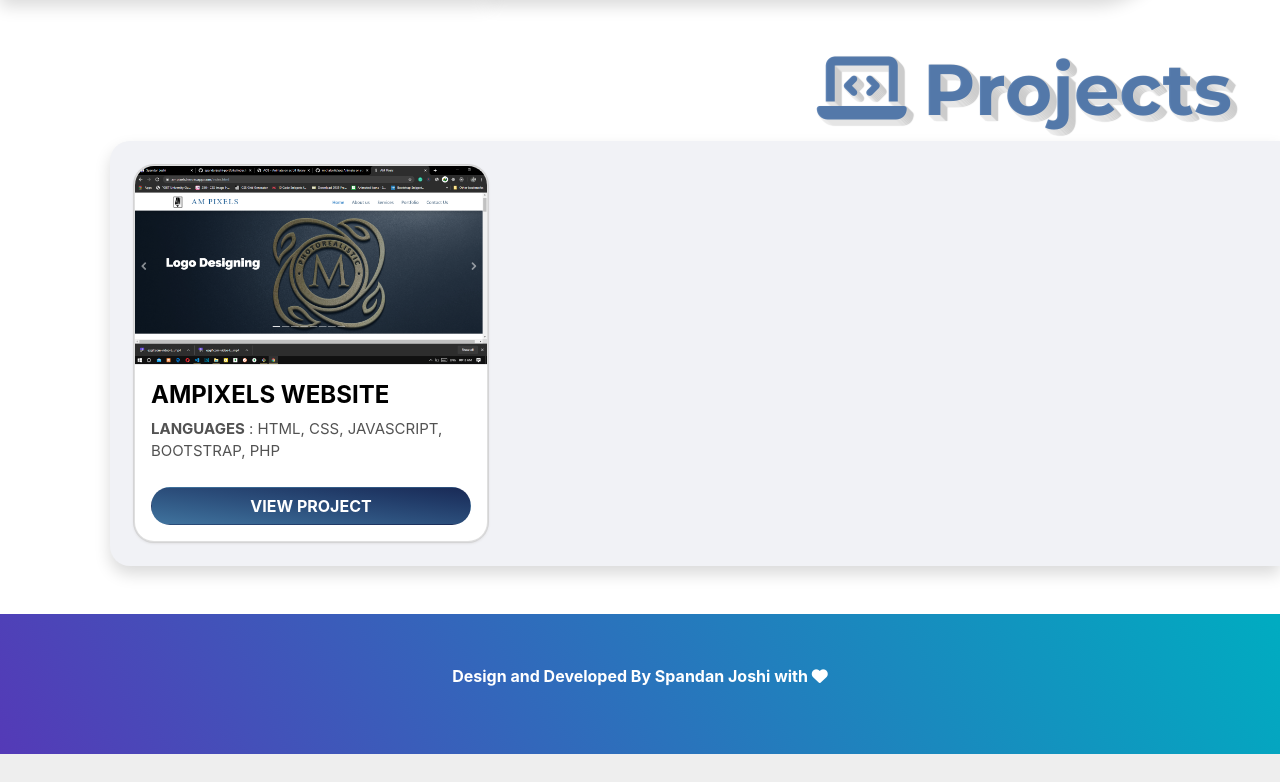
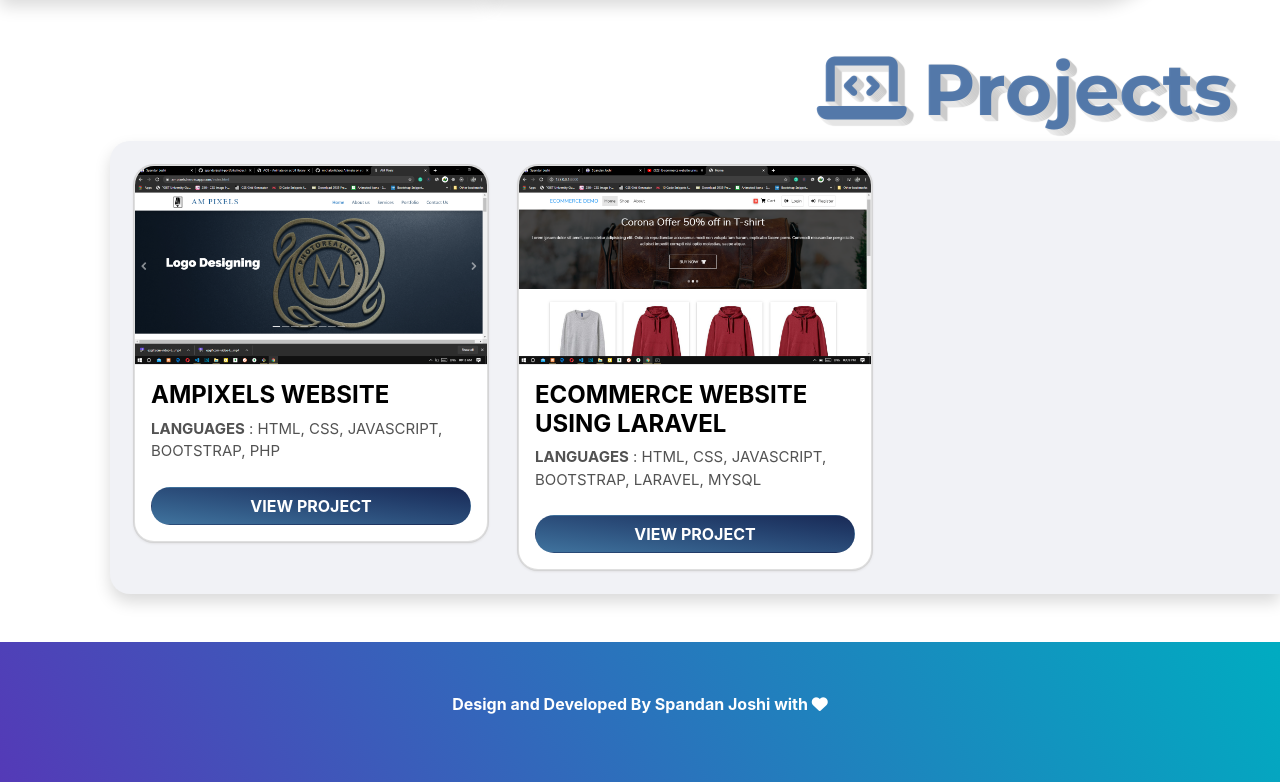
Before and after one commit to spandan114/spandanjoshi-portfolio, a plain HTML site: page index.html in a window 1280 px wide. Shown: the part 1805-2587 px from the top of the page. Before the commit the page ends 2559 px from the top, so only its background shows below. Drawn offline with nearby package versions, Linux system fonts and the light colour scheme.

Commit message:
ecommerce website

```diff
--- a/index.html
+++ b/index.html
@@ -575,6 +575,26 @@
                 </div>
             </div>
                 <!--end-->
+                <!-----card start---->
+              <div class="col-md-4 ">
+                <div class="card project-card"
+                data-aos="fade-up"
+                data-aos-delay="250"
+                >
+                    <img class="card-img-top" src="./Screenshot (28).png">
+                    <div class="card-block">
+                        <h1 class="project-title">Ecommerce Website using laravel</h1>
+                        <div class="work-type-title">
+                            <p class="catagory"><strong>LANGUAGES</strong> : HTML, CSS, JAVASCRIPT, BOOTSTRAP, LARAVEL, MYSQL</p>
+                        </div>
+                        <div class="card-text">
+                            <!-- Tawshif is a web designer living in Bangladesh. -->
+                     </div>
+                       <a href="https://www.youtube.com/watch?v=8cFsA_V3ego"><button class="btn btn-block projects mt-4">VIEW PROJECT</button></a>
+                    </div>
+                </div>
+            </div>
+                <!--end-->
             </div>
         </div>
 
```
Also changed, not shown: Screenshot (28).png (added).
